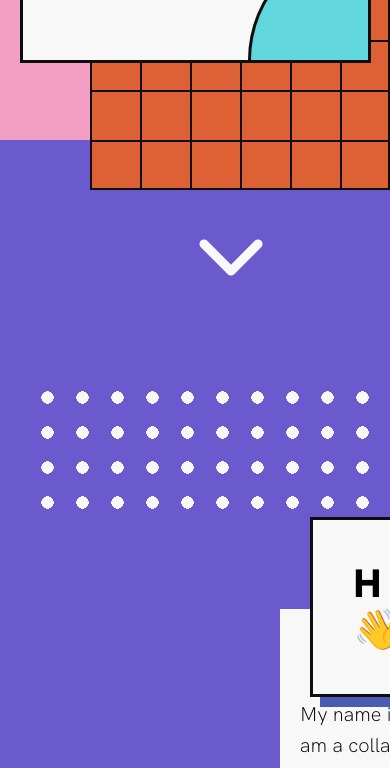
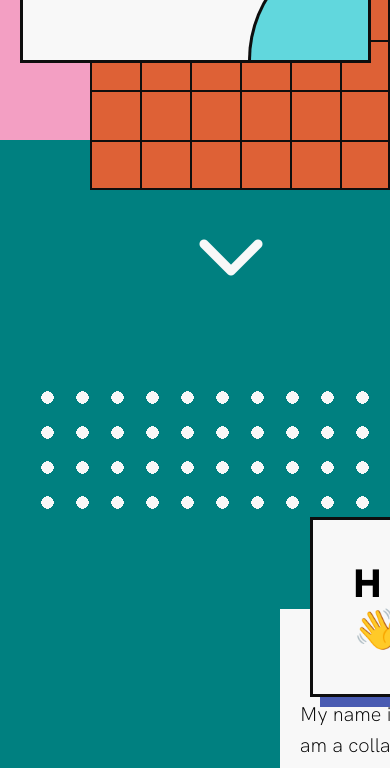
Before and after one commit to holjas/thisIsHollyJ, a plain HTML site: page index.html in a window 390 px wide. Shown: the part 574-1342 px from the top of the page. Drawn offline with nearby package versions, Linux system fonts and the light colour scheme.

Commit message:
media now with colours

```diff
--- a/styles/setupSnippet.css
+++ b/styles/setupSnippet.css
@@ -267,3 +267,31 @@
   }
 }
 /*media query 760px end */
+
+/* media query  660px */
+@media (max-width: 660px) {
+  body {
+    background-color: lightcoral;
+  }
+}
+
+/* media query  560px */
+@media (max-width: 560px) {
+  body {
+    background-color: yellowgreen;
+  }
+}
+
+/* media query  460px */
+@media (max-width: 460px) {
+  body {
+    background-color: teal;
+  }
+}
+
+/* media query  360px */
+@media (max-width: 360px) {
+  body {
+    background-color: lime;
+  }
+}
```
